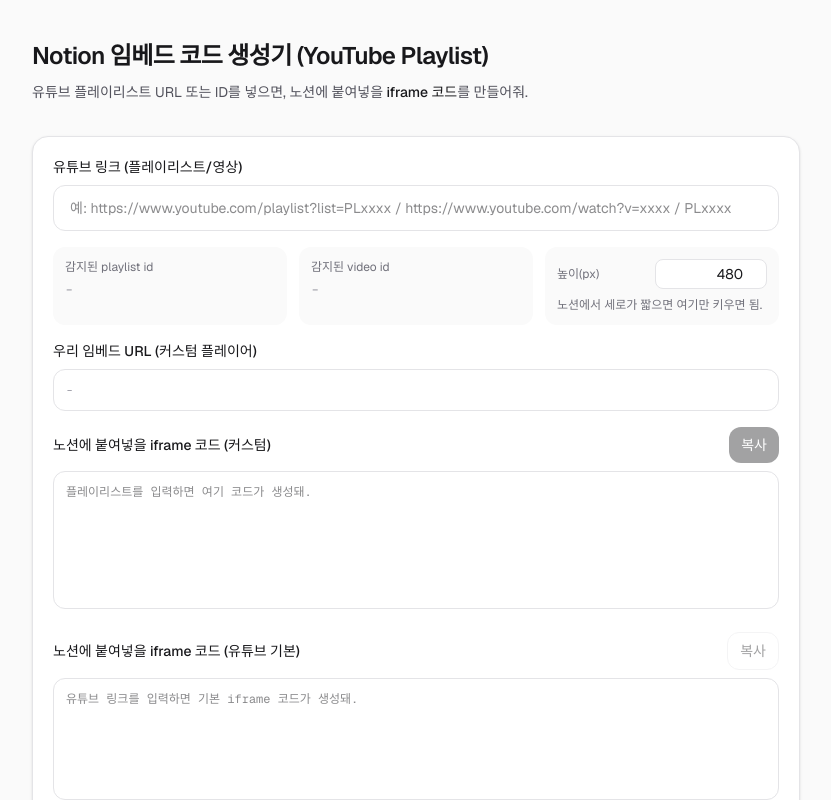
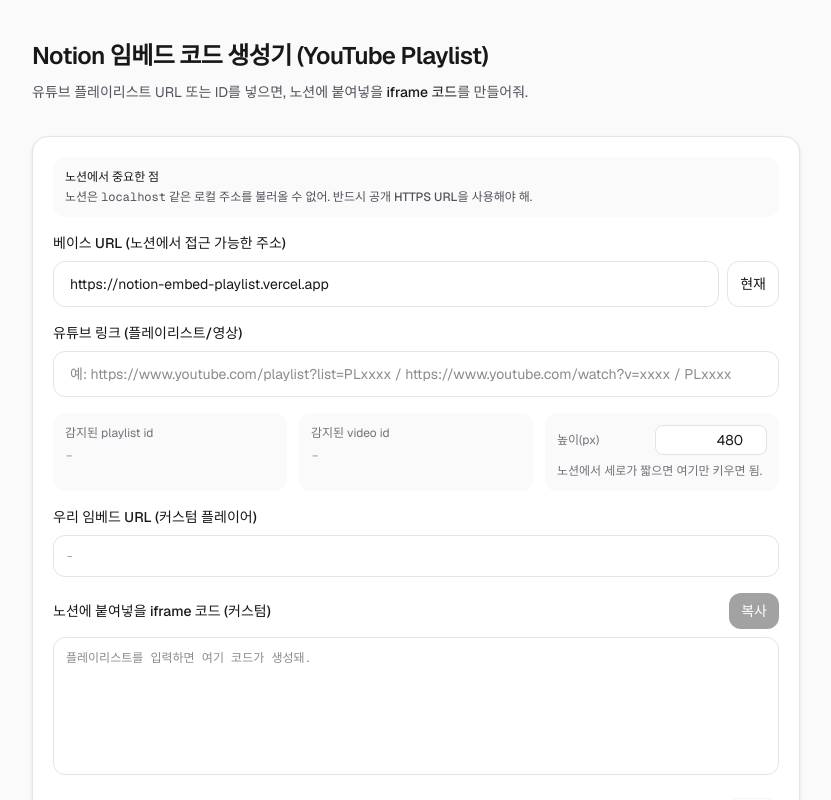
Before and after one commit to googoo81/notion_embed-playlist, a Next.js app: page / in a window 1280 px wide. Shown: the top 800 px of the page, without its empty margins (224-1055 px from the left). Built offline with nearby package versions, Linux system fonts and the light colour scheme.

Commit message:
framing humming

```diff
--- a/app/home-page.tsx
+++ b/app/home-page.tsx
@@ -25,19 +25,27 @@
   const [origin] = useState<string>(() =>
     typeof window === "undefined" ? "" : window.location.origin,
   );
+  const [baseUrl, setBaseUrl] = useState<string>(() => {
+    if (typeof window === "undefined") return "";
+    const o = window.location.origin;
+    if (o.includes("localhost") || o.includes("127.0.0.1")) {
+      return "https://notion-embed-playlist.vercel.app";
+    }
+    return o;
+  });
   const [input, setInput] = useState<string>("");
   const [height, setHeight] = useState<number>(480);
   const playlistId = useMemo(() => extractYouTubePlaylistId(input), [input]);
   const videoId = useMemo(() => extractYouTubeVideoId(input), [input]);
 
   const embedUrl = useMemo(() => {
-    if (!origin) return "";
+    if (!baseUrl) return "";
     if (!playlistId && !videoId) return "";
-    return buildEmbedUrl(origin, {
+    return buildEmbedUrl(baseUrl, {
       playlistId: playlistId ?? undefined,
       videoId: videoId ?? undefined,
     });
-  }, [origin, playlistId, videoId]);
+  }, [baseUrl, playlistId, videoId]);
 
   const youtubeOfficialEmbedUrl = useMemo(() => {
     if (playlistId) {
@@ -90,7 +98,33 @@
         </header>
 
         <section className="rounded-2xl border border-zinc-200 bg-white p-5 shadow-sm dark:border-zinc-800 dark:bg-zinc-950">
-          <label className="block text-sm font-medium">유튜브 링크 (플레이리스트/영상)</label>
+          <div className="mb-4 rounded-xl bg-zinc-50 p-3 text-xs text-zinc-600 dark:bg-zinc-900 dark:text-zinc-300">
+            <div className="font-medium text-zinc-900 dark:text-zinc-50">노션에서 중요한 점</div>
+            <div className="mt-1">
+              노션은 <span className="font-mono">localhost</span> 같은 로컬 주소를 불러올 수 없어.
+              반드시 <span className="font-medium">공개 HTTPS URL</span>을 사용해야 해.
+            </div>
+          </div>
+
+          <label className="block text-sm font-medium">베이스 URL (노션에서 접근 가능한 주소)</label>
+          <div className="mt-2 flex gap-2">
+            <input
+              value={baseUrl}
+              onChange={(e) => setBaseUrl(e.target.value)}
+              placeholder="예: https://notion-embed-playlist.vercel.app"
+              className="w-full rounded-xl border border-zinc-200 bg-white px-4 py-3 text-sm outline-none ring-0 focus:border-zinc-400 dark:border-zinc-800 dark:bg-black dark:focus:border-zinc-600"
+            />
+            <button
+              type="button"
+              onClick={() => setBaseUrl(origin)}
+              className="shrink-0 rounded-xl border border-zinc-200 bg-white px-3 py-3 text-sm font-medium text-zinc-900 hover:bg-zinc-100 dark:border-zinc-800 dark:bg-black dark:text-zinc-50 dark:hover:bg-zinc-900"
+              title="현재 사이트 주소로 설정"
+            >
+              현재
+            </button>
+          </div>
+
+          <label className="mt-4 block text-sm font-medium">유튜브 링크 (플레이리스트/영상)</label>
           <input
             value={input}
             onChange={(e) => setInput(e.target.value)}
```
